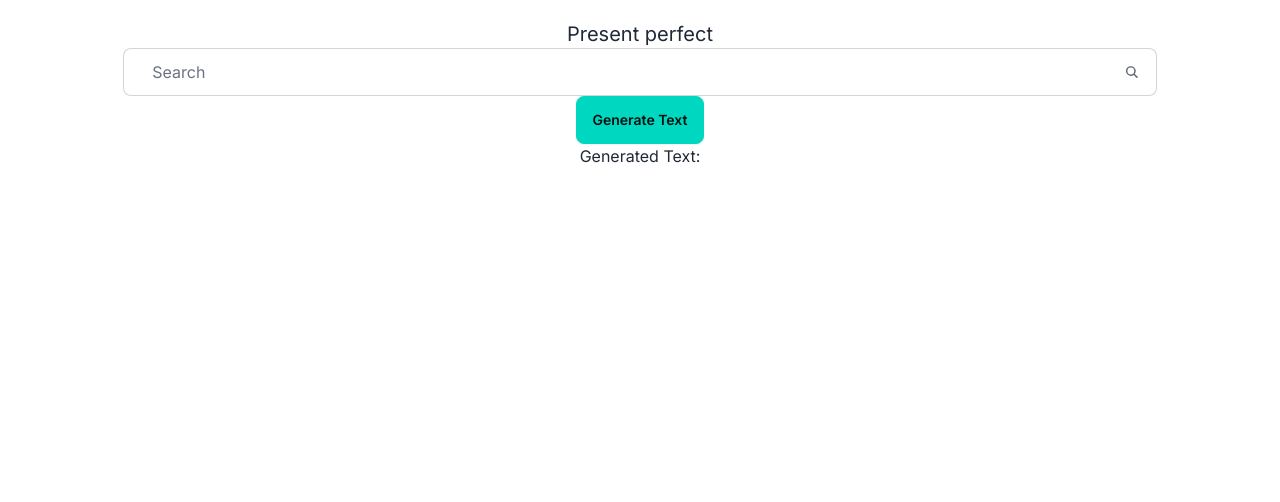
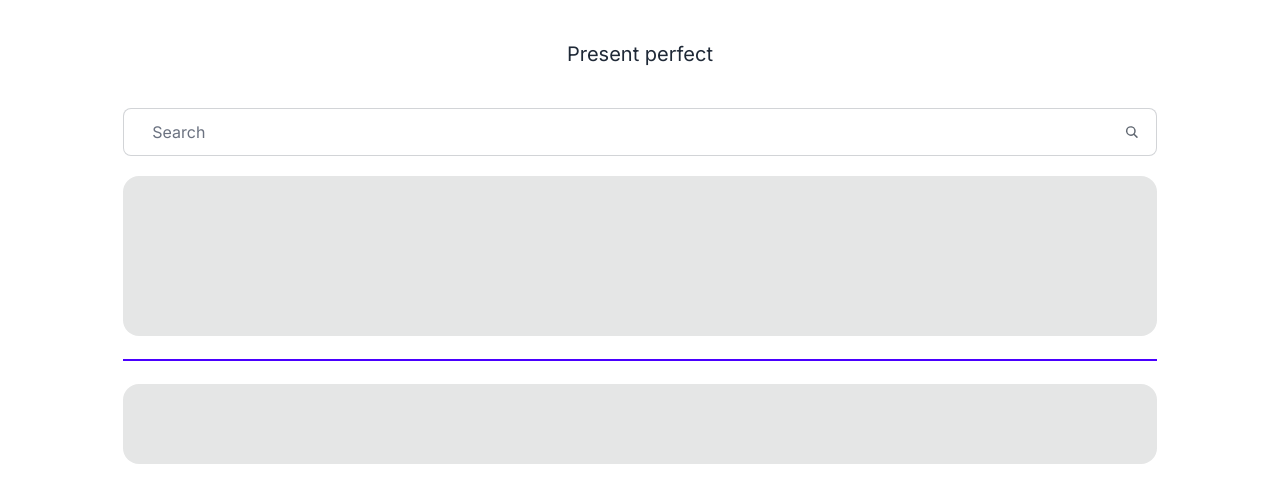
Before and after one commit to arielbvergara/dutch-app, a Next.js app: page / in a window 1280 px wide. Shown: the top 502 px of the page. Built offline with nearby package versions, Linux system fonts and the light colour scheme.

Commit message:
Finishing page

```diff
--- a/src/components/OpenAIComponent.js
+++ b/src/components/OpenAIComponent.js
@@ -8,7 +8,8 @@ const OpenAIComponent = () => {
   const [generatedData, setGeneratedData] = useState(null);
   const [loading, setLoading] = useState(false);
 
-  const fetchData = async () => {
+  const fetchData = async (e) => {
+    e.preventDefault();
     try {
       setLoading(true);
       const response = await fetch('/api/openai', {
@@ -37,12 +38,12 @@ const OpenAIComponent = () => {
   };
 
   return (
-    <div className="container flex w-full justify-center justify-items-center p-5">
+    <form method='POST' onSubmit={fetchData} className="container flex w-full justify-center justify-items-center p-5">
       <div className='flex w-5/6 flex-col justify-center justify-items-center text-center'>
-        <h2 className='text-xl'>Present perfect</h2>
+        <h2 className='my-5 text-xl'>Present perfect</h2>
         <div className="prompt">
           <div>
-            <label className="input input-bordered flex items-center gap-2">
+            <label className="input input-bordered my-5 flex items-center gap-2">
                 <input type="text"
                 value={prompt}
                 onChange={(e) => setPrompt(e.target.value)}
@@ -51,20 +52,31 @@ const OpenAIComponent = () => {
                 <svg xmlns="http://www.w3.org/2000/svg" viewBox="0 0 16 16" fill="currentColor" className="h-4 w-4 opacity-70"><path fillRule="evenodd" d="M9.965 11.026a5 5 0 1 1 1.06-1.06l2.755 2.754a.75.75 0 1 1-1.06 1.06l-2.755-2.754ZM10.5 7a3.5 3.5 0 1 1-7 0 3.5 3.5 0 0 1 7 0Z" clipRule="evenodd" /></svg>
               </label>
           </div>
-          <button className='btn btn-accent' onClick={fetchData}>Generate Text</button>
         </div>
-        <div className="response">
-          <h3>Generated Text:</h3>
-          <p>{ generatedData?.infinitive }</p>
-          <p>{ generatedData?.present_perfect?.aux_verb }</p>
-          <p>{ generatedData?.present_perfect?.verb }</p>
-          <p>{ generatedData?.present_perfect?.example }</p>
-        </div>
-        {loading && <p>Loading...</p>}
+        {
+          loading
+          ?
+            (
+              <span className="loading loading-spinner text-primary"></span>
+            )
+          :
+            (
+              <div className="flex w-full flex-col">
+                <div className="card grid h-40 place-items-center rounded-box bg-base-300">
+                  <p>{ generatedData?.infinitive }</p>
+                  <p>{ generatedData?.present_perfect?.aux_verb }</p>
+                  <p>{ generatedData?.present_perfect?.verb }</p>
+                </div>
+                <div className="divider divider-primary"></div>
+                <div className="card grid h-20 place-items-center rounded-box bg-base-300">
+                  <p>{ generatedData?.present_perfect?.example }</p>
+                </div>
+              </div>
+            )
+        }
         {notificationMessage && <p>Error: { notificationMessage }</p>}
       </div>
-    </div>
-
+    </form>
   );
 };
 
```
